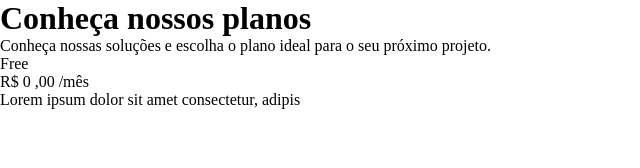
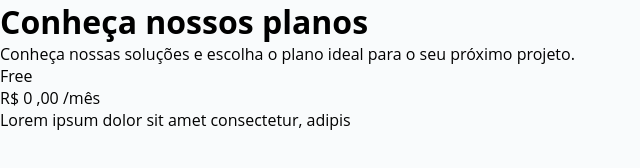
Before and after one commit to eurenatolima/pricing-table, a plain HTML site: page index.html in a window 1280 px wide. Shown: the whole page, without its empty margins (0-640 px from the left). Drawn offline with Linux system fonts and the light colour scheme.

Commit message:
Add files via upload

```diff
--- a/style.css
+++ b/style.css
@@ -10,3 +10,11 @@
   --gray: #828799;
   --page-background: #f9fbfc;
 }
+
+body {
+  width: 100vw;
+  min-width: 500px;
+  height: 100vh;
+  font-family: 'Open Sans', sans-serif;
+  background-color: var(--page-background);
+}
```
